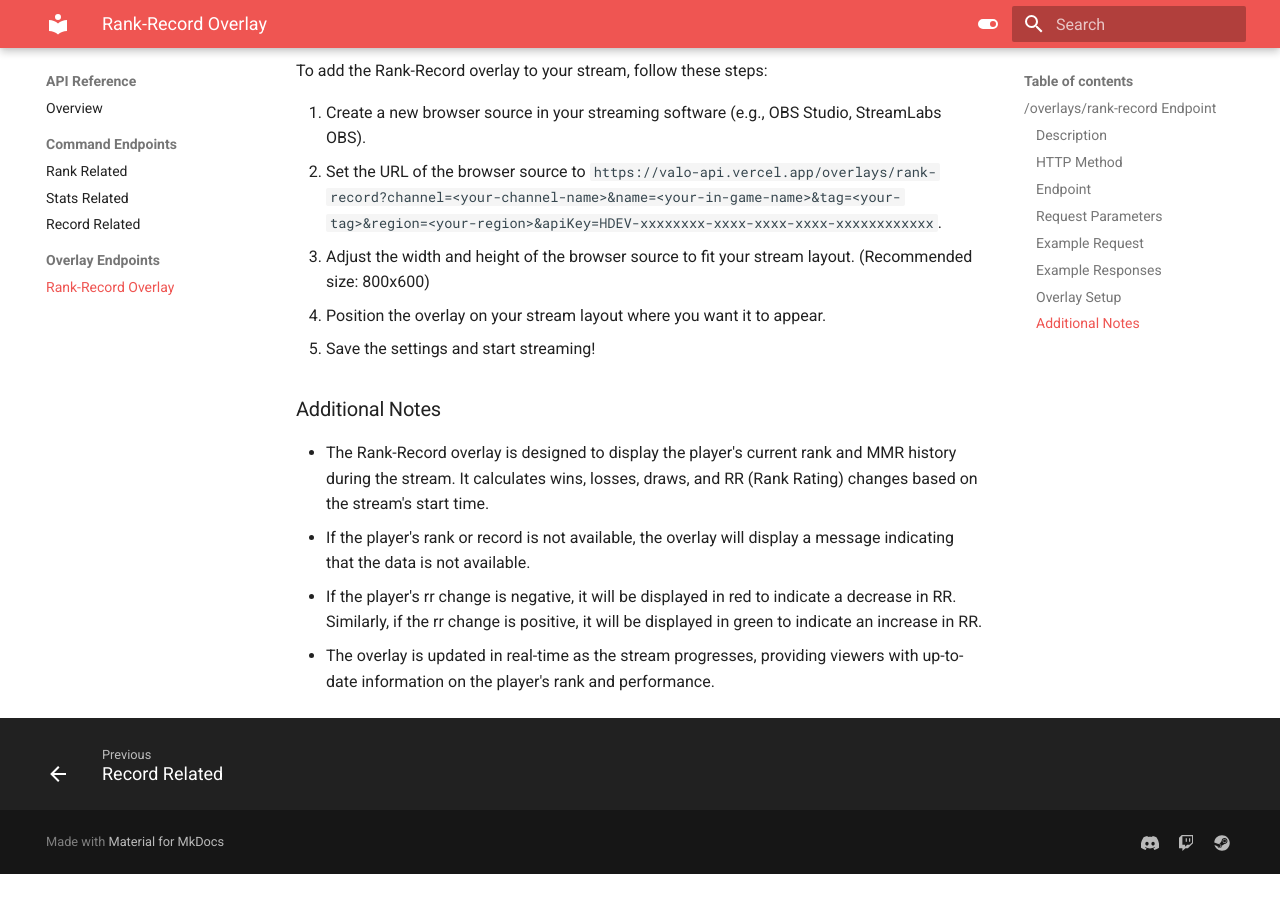
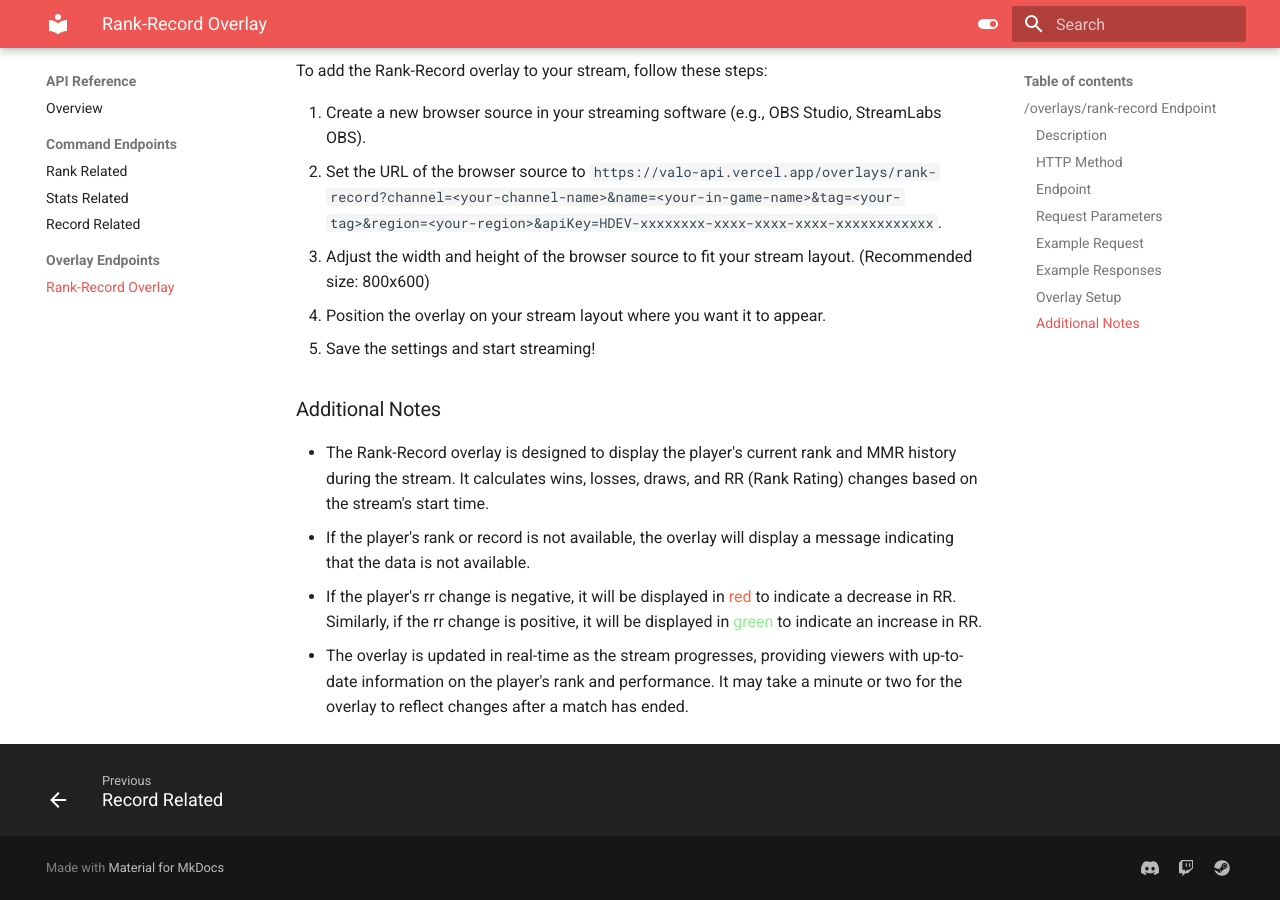
Before and after one commit to Axels-Lab/valo-api-docs, an MkDocs documentation site: the page built from docs/overlay-reference/rank-record.md, in a window 1280 px wide and 900 px high, scrolled down 1857 px. Built offline with MkDocs 1.6.1 and Material for MkDocs 9.7.7, drawn with Linux system fonts in a browser that asks for light colours; before the commit the page ends 2731 px from its top, so only the background shows below that.

Commit message:
Update rank-record.md with improved overlay instructions and styling

```diff
--- a/docs/overlay-reference/rank-record.md
+++ b/docs/overlay-reference/rank-record.md
@@ -58,5 +58,5 @@ To add the Rank-Record overlay to your stream, follow these steps:
 
 - The Rank-Record overlay is designed to display the player's current rank and MMR history during the stream. It calculates wins, losses, draws, and RR (Rank Rating) changes based on the stream's start time.
 - If the player's rank or record is not available, the overlay will display a message indicating that the data is not available.
-- If the player's rr change is negative, it will be displayed in red to indicate a decrease in RR. Similarly, if the rr change is positive, it will be displayed in green to indicate an increase in RR.
-- The overlay is updated in real-time as the stream progresses, providing viewers with up-to-date information on the player's rank and performance.
+- If the player's rr change is negative, it will be displayed in <span style= "color:tomato">red</span> to indicate a decrease in RR. Similarly, if the rr change is positive, it will be displayed in <span style="color:lightgreen">green</span> to indicate an increase in RR.
+- The overlay is updated in real-time as the stream progresses, providing viewers with up-to-date information on the player's rank and performance. It may take a minute or two for the overlay to reflect changes after a match has ended.
--- a/mkdocs.yml
+++ b/mkdocs.yml
@@ -14,6 +14,9 @@ markdown_extensions:
 
 plugins:
   - search
+  - git-revision-date-localized:
+      enable_creation_date: true
+      locale: en
 
 extra:
   social:
```
